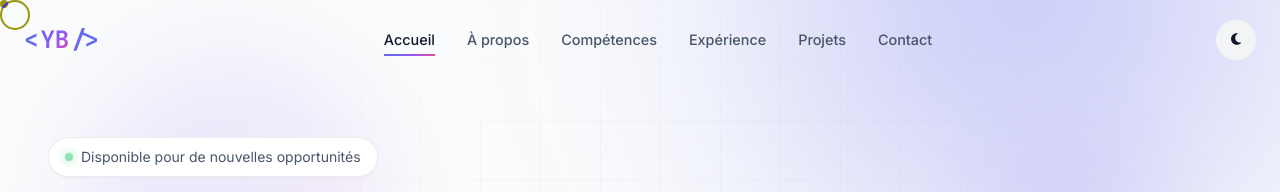
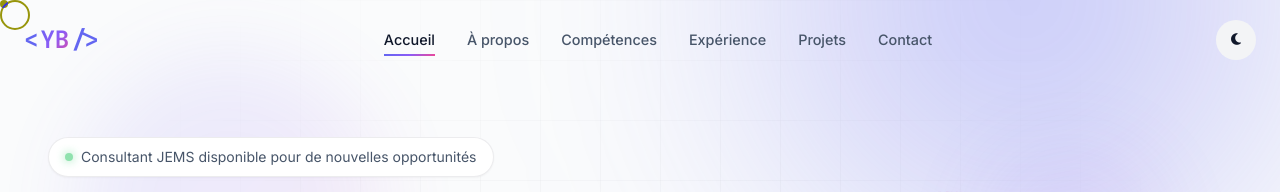
Before and after one commit to yacineberkani/yacineberkani.github.io, a plain HTML site: page index.html in a window 1280 px wide. Shown: the top 192 px of the page. Drawn offline with nearby package versions, Linux system fonts and the light colour scheme.

Commit message:
Update greeting message in index.html

```diff
--- a/index.html
+++ b/index.html
@@ -89,7 +89,7 @@
             <div class="hero-content" data-aos="fade-right" data-aos-duration="1000">
                 <div class="hero-greeting">
                     <span class="greeting-dot"></span>
-                    <span>Disponible pour de nouvelles opportunités</span>
+                    <span>Consultant JEMS disponible pour de nouvelles opportunités</span>
                 </div>
 
                 <h1 class="hero-title">
```
